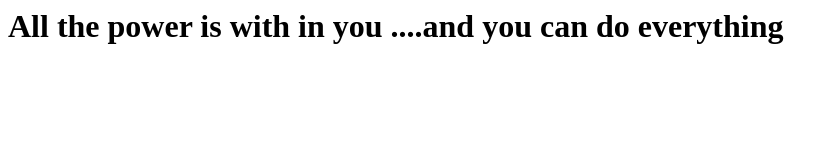
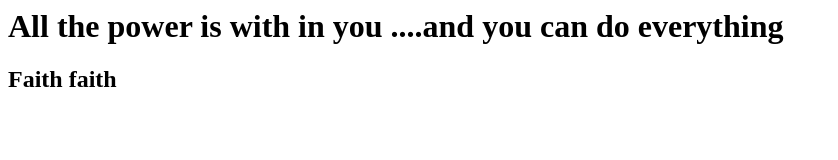
Before and after one commit to Amruthapriyanka/firstgitrepo, a plain HTML site: page index.html in a window 1280 px wide. Shown: the whole page, without its empty margins (0-838 px from the left). Drawn offline with Linux system fonts and the light colour scheme.

Commit message:
added 2nd cote

```diff
--- a/index.html
+++ b/index.html
@@ -2,5 +2,6 @@
 <html>
 <body>
 <h1>All the power is with in you ....and you can do everything <h1>
+<h2>Faith faith</h2>
 </body>
 </html>
```
